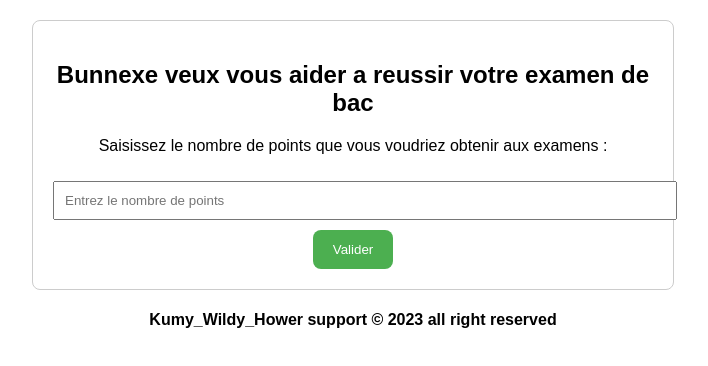
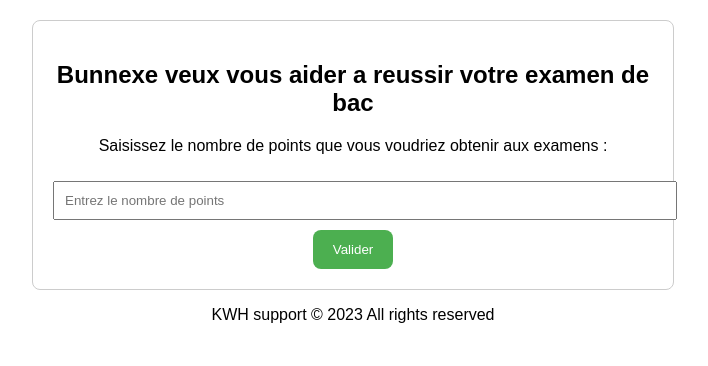
Before and after one commit to Kumysites/BUNNEXEgagnerdespoints.github.io, a plain HTML site: page index.html in a window 1280 px wide. Shown: the whole page, without its empty margins (287-995 px from the left). Drawn offline with Linux system fonts and the light colour scheme.

Commit message:
index.html

```diff
--- a/index.html
+++ b/index.html
@@ -55,6 +55,9 @@
         <button onclick="afficherMessage()">Valider</button>
         <div id="message"></div>
     </div>
+    <footer>
+        <p>KWH support © 2023 All rights reserved</p>
+    </footer>
 
     <script>
         function afficherMessage() {
@@ -74,74 +77,6 @@
         }
     </script>
 
-
-
-
-
-
-
-
-
-
-
-
-
-
-
-
-
-
-
-
-
-
-
-
-
-
-
-
-
-
-
-
-
-
-
-
-
-
-
-
-
-
-
-
-
-
-
-
-
-
-
-
-
-
-
-
-
-
-
-
-
-
-
-
-
-
-
-
-    <h4>Kumy_Wildy_Hower support © 2023 all right reserved</h4>
 </body>
 
 </html>
```
